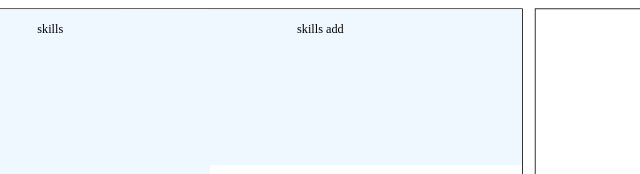
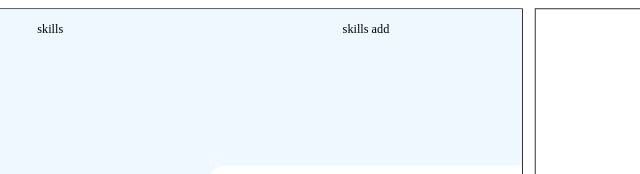
Before and after one commit to JosephVoid/portfolio, a plain HTML site: page index.html in a window 1280 px wide. Shown: the part 583-757 px from the top of the page, 511-1151 px from the left. Drawn offline with Linux system fonts and the light colour scheme.

Commit message:
`feat`: added curve on div joints

```diff
--- a/index.css
+++ b/index.css
@@ -65,14 +65,27 @@
     }
 
     #skills-add {
-        grid-column-start: 6;
+        position: relative;
+        grid-column-start: 8;
         grid-column-end: 14;
         grid-row-start: 1;
         grid-row-end: 6;
         background-color: aliceblue;
         border: none !important;
+        border-radius: 0 0 0 10px;
     }
 
+    #skills-add::before{
+        content: "";
+        position: absolute;
+        background-color: white;
+        bottom: -27px;
+        height: 25px;
+        width: 15px;
+        border-top-left-radius: 25px;
+        box-shadow: 0 -15px 0 0 aliceblue;
+        left: 0;
+    }
     #education {
         grid-column-start: 8;
         grid-column-end: 14;
```
